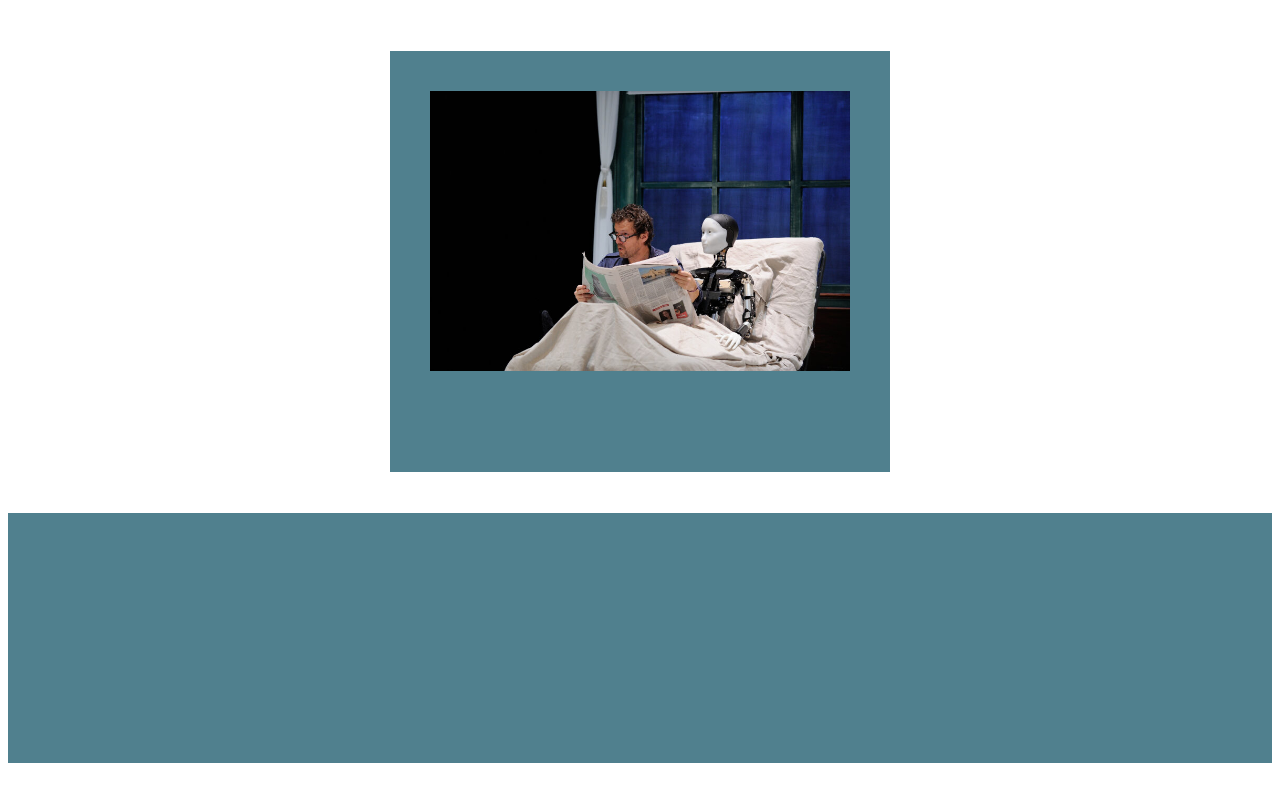
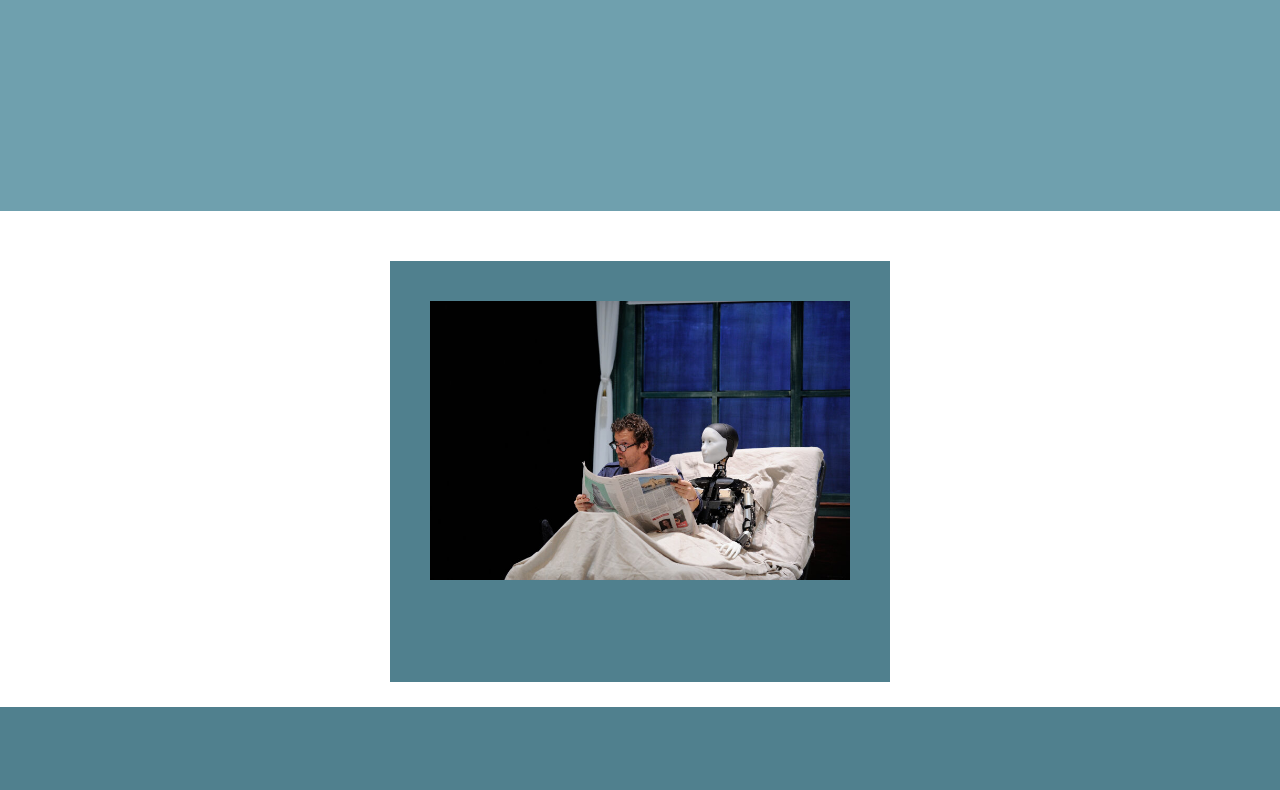
Before and after one commit to ghiraizumi33/m02-g12, a plain HTML site: page index.html in a window 1280 px wide. Shown: the part 190-980 px from the top of the page. Drawn offline with Linux system fonts and the light colour scheme; a web font is replaced by a local one.

Commit message:
titilomasgrande

```diff
--- a/style.css
+++ b/style.css
@@ -1,4 +1,7 @@
 @import url('https://fonts.googleapis.com/css2?family=Abel&family=Arya:wght@400;700&display=swap');
+*{margin: 0px;
+padding: 0px;}
+
 body{
 background:rgb(255, 255, 255);
 font-family: 'Abel', sans-serif;}
@@ -20,7 +23,8 @@ a{color: white;
   text-decoration: none;}
 
 .titulo1 {background-color: rgb(111, 160, 174);
-          }
+          height: 300px;
+          width: 100%;}
 
 /*carrucel*/
 .slider-frame {
```
Also changed, not shown: index.html (+1 -3 lines).
